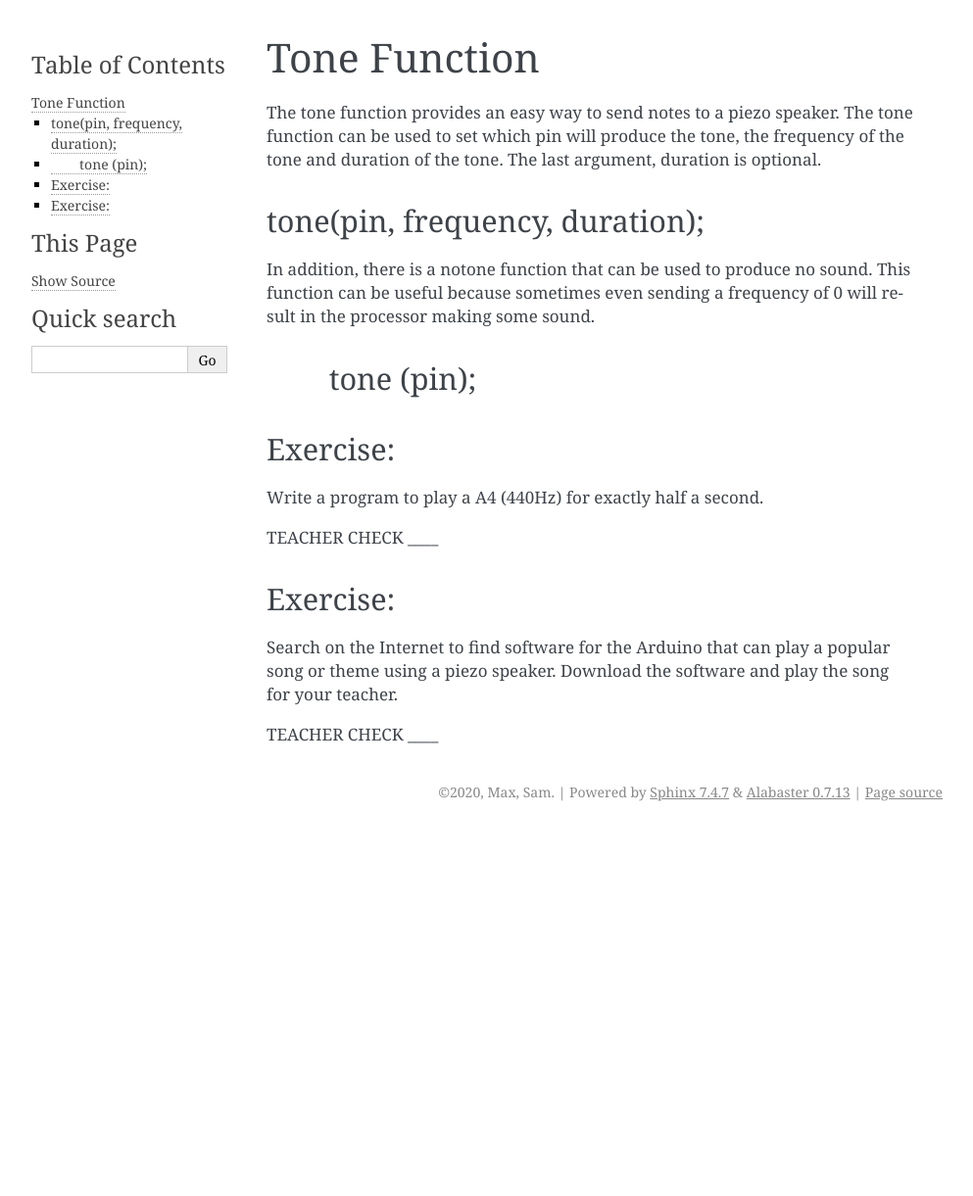
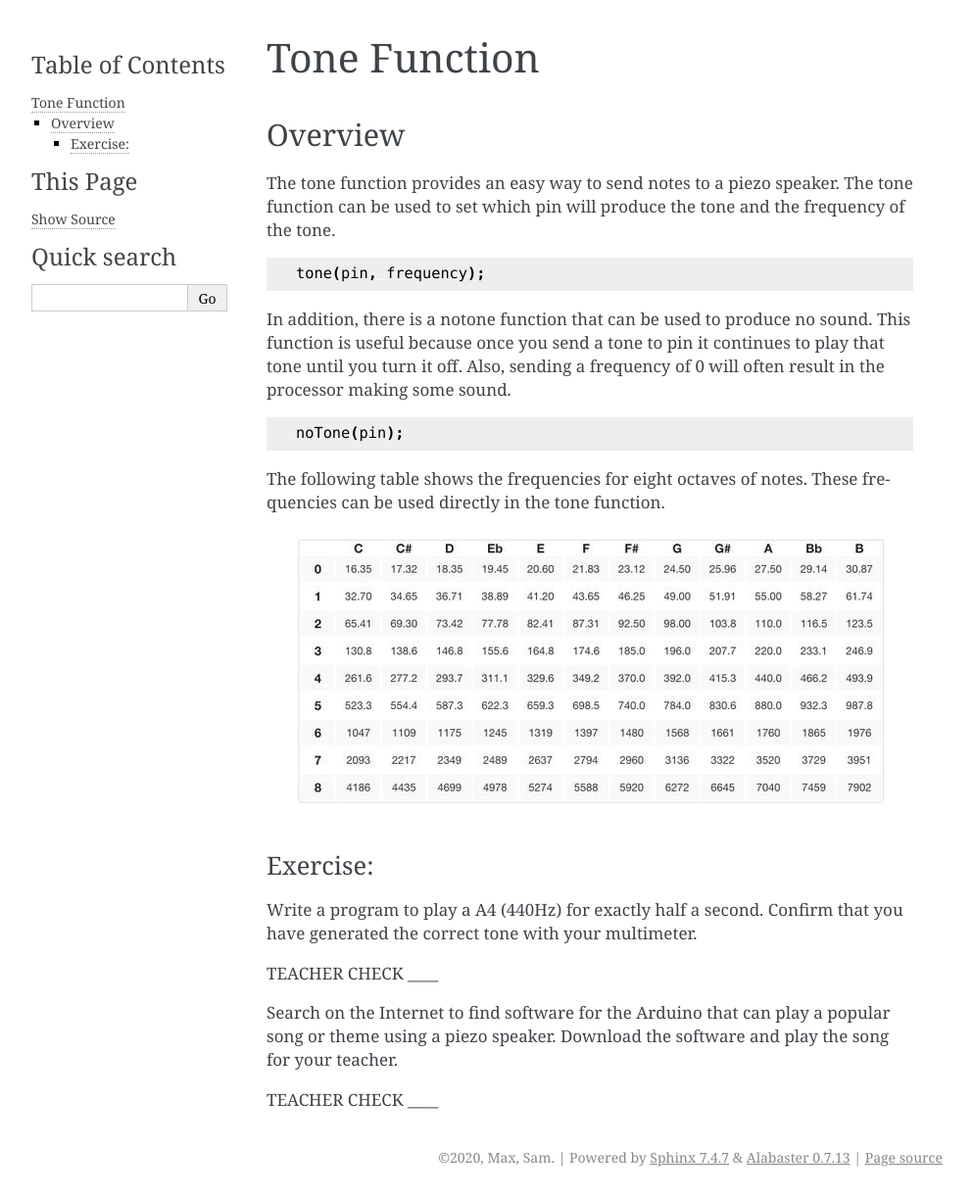
Before and after one commit to maxtkc/mvths-wiki, a Sphinx documentation site: the page built from docs/026a-tone-function.rst, in a window 1280 px wide. Shown: the whole page at 98% size, without its empty margins (148-1141 px from the left). Built offline with Sphinx 7.4.7, drawn with Linux system fonts in a browser that asks for light colours; before the commit the page ends 900 px from its top, so only the background shows below that.

Commit message:
Update 026a-tone-function.rst

```diff
--- a/docs/026a-tone-function.rst
+++ b/docs/026a-tone-function.rst
@@ -1,30 +1,36 @@
 Tone Function
--------------
+=============
+
+Overview
+--------
 
 The tone function provides an easy way to send notes to a piezo speaker.
-The tone function can be used to set which pin will produce the tone,
-the frequency of the tone and duration of the tone. The last argument,
-duration is optional.
+The tone function can be used to set which pin will produce the tone and
+the frequency of the tone.
 
-tone(pin, frequency, duration);
-~~~~~~~~~~~~~~~~~~~~~~~~~~~~~~~
+.. code-block:: C
+
+  tone(pin, frequency);
 
 In addition, there is a notone function that can be used to produce no
-sound. This function can be useful because sometimes even sending a
-frequency of 0 will result in the processor making some sound.
+sound. This function is useful because once you send a tone to pin it continues to play that tone until you turn it off. Also, sending a
+frequency of 0 will often result in the processor making some sound.
 
-        tone (pin);
-~~~~~~~~~~~~~~~~~~~
+.. code-block:: C
+
+  noTone(pin);
+
+The following table shows the frequencies for eight octaves of notes. These frequencies can be used directly in the tone function.
+
+.. figure:: images/notes.png
+   :alt:
 
 Exercise:
 ~~~~~~~~~
 
-Write a program to play a A4 (440Hz) for exactly half a second.
+Write a program to play a A4 (440Hz) for exactly half a second. Confirm that you have generated the correct tone with your multimeter.
 
 TEACHER CHECK \_\_\_\_
-
-Exercise:
-~~~~~~~~~
 
 Search on the Internet to find software for the Arduino that can play a
 popular song or theme using a piezo speaker. Download the software and
```
